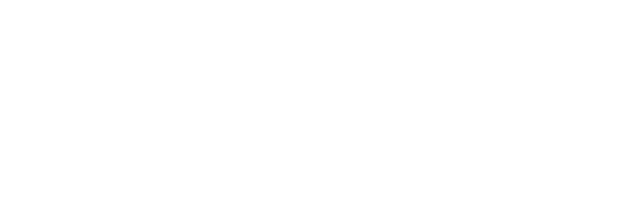
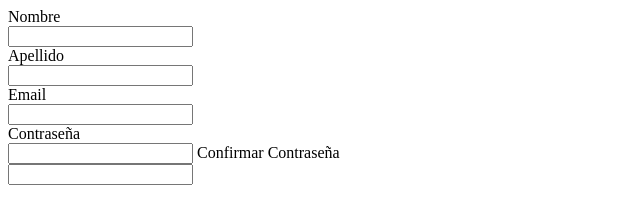
Before and after one commit to AkumaxDDD/Git-Pilar-Tecno, a plain HTML site: page index.html in a window 1280 px wide. Shown: the whole page, without its empty margins (0-640 px from the left). Drawn offline with Linux system fonts and the light colour scheme.

Commit message:
Agregue form

```diff
--- a/index.html
+++ b/index.html
@@ -6,6 +6,17 @@
     <title>Document</title>
 </head>
 <body>
-
+    <form>
+        <label for="nombre">Nombre</label><br>
+        <input id="nombre" type="text"><br>
+        <label for="apellido">Apellido</label><br>
+        <input id="apellido" type="text"><br>
+        <label for="email">Email</label><br>
+        <input id="email" type="text"><br>
+        <label for="contraseña">Contraseña</label><br>
+        <input id="contraseña" type="text"br>
+        <label for="confirmarContraseña">Confirmar Contraseña</label><br>
+        <input id="confirmarContraseña" type="text">
+    </form>
 </body>
 </html>
```
